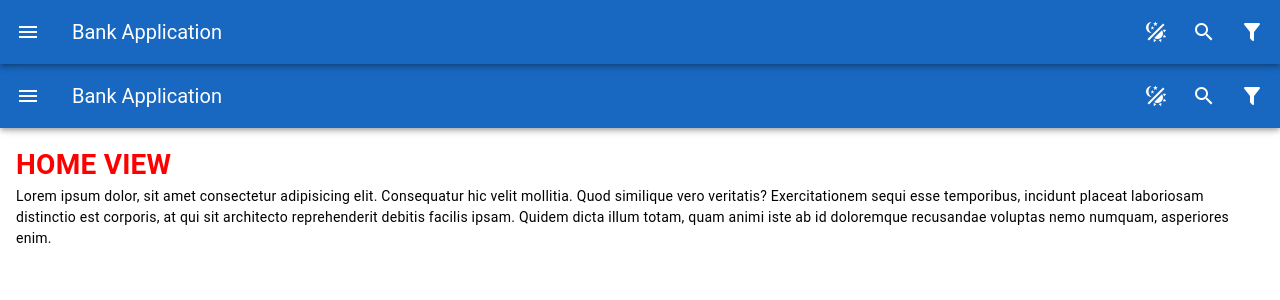
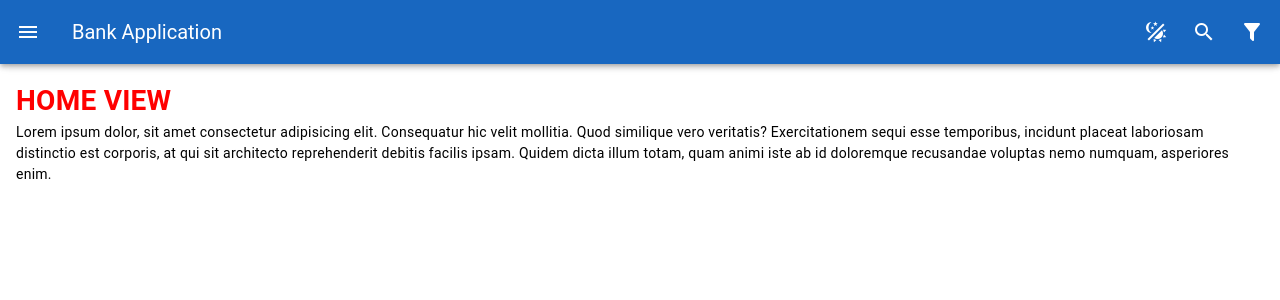
Before and after one commit to HabArt1978/vue-bank, a Vue app: page / in a window 1280 px wide. Shown: the top 300 px of the page. Built offline with nearby package versions, Linux system fonts and the light colour scheme.

Commit message:
Разбивка layout'а на компоненты

```diff
--- a/package.json
+++ b/package.json
@@ -22,8 +22,9 @@
     "@mdi/font": "^7.4.47",
     "@rushstack/eslint-patch": "^1.8.0",
     "@tsconfig/node20": "^20.1.4",
-    "@types/node": "^20.14.5",
+    "@types/node": "^20.14.6",
     "@vitejs/plugin-vue": "^5.0.5",
+    "vite-plugin-vue-devtools": "^7.3.1",
     "@vue/eslint-config-prettier": "^9.0.0",
     "@vue/eslint-config-typescript": "^13.0.0",
     "@vue/tsconfig": "^0.5.1",
--- a/src/App.vue
+++ b/src/App.vue
@@ -1,7 +1,10 @@
 <script setup lang="ts">
 import { RouterView } from 'vue-router'
+import MainLayout from '@/layouts/MainLayout/index.vue'
 </script>
 
 <template>
-  <RouterView />
+  <MainLayout>
+    <RouterView />
+  </MainLayout>
 </template>
--- a/src/components/Toolbar/SetupMenu/TheSetupMenu.vue
+++ /dev/null
@@ -1,28 +0,0 @@
-<script setup lang="ts">
-import { menuItems } from '@/assets/library/library'
-import { useDisplay } from 'vuetify'
-
-const { mdAndUp } = useDisplay()
-</script>
-
-<template>
-  <template v-if="mdAndUp">
-    <v-btn icon="mdi-theme-light-dark" variant="text"></v-btn>
-
-    <v-btn icon="mdi-magnify" variant="text"></v-btn>
-
-    <v-btn icon="mdi-filter" variant="text"></v-btn>
-  </template>
-
-  <v-menu v-else>
-    <template v-slot:activator="{ props }">
-      <v-btn icon="mdi-dots-vertical" v-bind="props"></v-btn>
-    </template>
-
-    <v-list class="mt-1">
-      <v-list-item v-for="(item, idx) in menuItems" :key="idx">
-        <v-btn variant="text" :prepend-icon="item.icon" min-width="100%">{{ item.title }}</v-btn>
-      </v-list-item>
-    </v-list>
-  </v-menu>
-</template>
--- a/src/components/Toolbar/TheToolbar.vue
+++ /dev/null
@@ -1,21 +0,0 @@
-<script setup lang="ts">
-import { ref } from 'vue'
-import TheDrawer from './Drawer/TheDrawer.vue'
-import TheSetupMenu from './SetupMenu/TheSetupMenu.vue'
-
-const drawer = ref(false)
-</script>
-
-<template>
-  <v-app-bar color="primary" prominent>
-    <v-app-bar-nav-icon variant="text" @click.stop="drawer = !drawer"></v-app-bar-nav-icon>
-
-    <v-toolbar-title>Bank Application</v-toolbar-title>
-
-    <v-spacer></v-spacer>
-
-    <TheDrawer :drawer="drawer" />
-
-    <TheSetupMenu />
-  </v-app-bar>
-</template>
--- /dev/null
+++ b/src/layouts/MainLayout/MainLayoutAppBar.vue
@@ -0,0 +1,39 @@
+<script setup lang="ts">
+import { menuItems } from '@/assets/library/library'
+import { useDisplay } from 'vuetify'
+
+const { mdAndUp, mobile } = useDisplay()
+
+const emit = defineEmits<{
+  (e: 'toggle-drawer'): void
+}>()
+</script>
+
+<template>
+  <v-app-bar color="primary" prominent :location="mobile ? 'bottom' : 'top'">
+    <v-app-bar-nav-icon variant="text" @click.stop="emit('toggle-drawer')" />
+    <v-toolbar-title>Bank Application</v-toolbar-title>
+
+    <v-spacer />
+
+    <template v-if="mdAndUp">
+      <v-btn icon="mdi-theme-light-dark" variant="text"></v-btn>
+
+      <v-btn icon="mdi-magnify" variant="text"></v-btn>
+
+      <v-btn icon="mdi-filter" variant="text"></v-btn>
+    </template>
+
+    <v-menu v-else>
+      <template v-slot:activator="{ props }">
+        <v-btn icon="mdi-dots-vertical" v-bind="props"></v-btn>
+      </template>
+
+      <v-list class="mt-1">
+        <v-list-item v-for="(item, idx) in menuItems" :key="idx">
+          <v-btn variant="text" :prepend-icon="item.icon" min-width="100%">{{ item.title }}</v-btn>
+        </v-list-item>
+      </v-list>
+    </v-menu>
+  </v-app-bar>
+</template>
--- a/src/components/Toolbar/Drawer/TheDrawer.vue
+++ b/src/layouts/MainLayout/MainLayoutDrawer.vue
@@ -1,21 +1,21 @@
 <script setup lang="ts">
 import { drawerItems } from '@/assets/library/library'
-import { useDisplay } from 'vuetify'
+import { defineModel } from "vue";
+import { useDisplay } from "vuetify";
+
+const isDrawerOpen = defineModel<boolean>('isOpen', { required: true })
 
 const { mobile } = useDisplay()
-
-const props = defineProps<{ drawer: boolean }>()
-const drawer = props.drawer
 </script>
 
 <template>
-  <v-navigation-drawer v-model="drawer" :location="mobile ? 'left' : undefined" temporary>
+  <v-navigation-drawer v-model="isDrawerOpen" :location="mobile ? 'bottom' : 'left'" temporary>
     <v-list-item
       lines="two"
       prepend-avatar="https://randomuser.me/api/portraits/women/81.jpg"
       subtitle="Logged in"
       title="Jane Smith"
-    ></v-list-item>
+    />
 
     <v-divider></v-divider>
 
@@ -25,7 +25,7 @@ const drawer = props.drawer
 
     <template v-slot:append>
       <div class="pa-2">
-        <v-btn block v-btn prepend-icon="mdi-logout" color="red-darken-4"> Logout </v-btn>
+        <v-btn block prepend-icon="mdi-logout" color="red-darken-4"> Logout </v-btn>
       </div>
     </template>
   </v-navigation-drawer>
--- /dev/null
+++ b/src/layouts/MainLayout/index.vue
@@ -0,0 +1,24 @@
+<script setup lang="ts">
+import {ref} from "vue";
+
+import Drawer from "./MainLayoutDrawer.vue";
+import AppBar from "./MainLayoutAppBar.vue";
+
+const isDrawerOpen = ref(false)
+</script>
+
+<template>
+  <v-layout>
+    <AppBar @toggle-drawer="isDrawerOpen = !isDrawerOpen" />
+
+    <Drawer v-model:is-open="isDrawerOpen" />
+
+    <v-main style="height: 100vh">
+      <slot />
+    </v-main>
+  </v-layout>
+</template>
+
+<style scoped>
+
+</style>
--- a/src/views/HomeView.vue
+++ b/src/views/HomeView.vue
@@ -1,73 +1,7 @@
 <script setup lang="ts">
-import { drawerItems, menuItems } from '@/assets/library/library'
-import TheToolbar from '@/components/Toolbar/TheToolbar.vue'
-import { ref } from 'vue'
-import { useDisplay } from 'vuetify'
-
-const { mobile, mdAndUp } = useDisplay()
-
-const drawer = ref(false)
 </script>
 
 <template>
-  <v-layout>
-    <TheToolbar />
-    <v-app-bar color="primary" prominent>
-      <v-app-bar-nav-icon variant="text" @click.stop="drawer = !drawer"></v-app-bar-nav-icon>
-
-      <v-toolbar-title>Bank Application</v-toolbar-title>
-
-      <v-spacer></v-spacer>
-
-      <template v-if="mdAndUp">
-        <v-btn icon="mdi-theme-light-dark" variant="text"></v-btn>
-
-        <v-btn icon="mdi-magnify" variant="text"></v-btn>
-
-        <v-btn icon="mdi-filter" variant="text"></v-btn>
-      </template>
-
-      <v-menu v-else>
-        <template v-slot:activator="{ props }">
-          <v-btn icon="mdi-dots-vertical" v-bind="props"></v-btn>
-        </template>
-
-        <v-list class="mt-1">
-          <v-list-item v-for="(item, idx) in menuItems" :key="idx">
-            <v-btn variant="text" :prepend-icon="item.icon" min-width="100%">{{
-              item.title
-            }}</v-btn>
-          </v-list-item>
-        </v-list>
-      </v-menu>
-    </v-app-bar>
-
-    <v-navigation-drawer v-model="drawer" :location="mobile ? 'left' : undefined" temporary>
-      <v-list-item
-        lines="two"
-        prepend-avatar="https://randomuser.me/api/portraits/women/81.jpg"
-        subtitle="Logged in"
-        title="Jane Smith"
-      ></v-list-item>
-
-      <v-divider></v-divider>
-
-      <v-list v-for="(item, idx) in drawerItems" :key="idx">
-        <v-list-item
-          :prepend-icon="item.icon"
-          :title="item.title"
-          :value="item.value"
-        ></v-list-item>
-      </v-list>
-
-      <template v-slot:append>
-        <div class="pa-2">
-          <v-btn block v-btn prepend-icon="mdi-logout" color="red-darken-4"> Logout </v-btn>
-        </div>
-      </template>
-    </v-navigation-drawer>
-
-    <v-main style="height: 100vh">
   <v-card-text>
     <h1 style="color: red">HOME VIEW</h1>
 
@@ -79,6 +13,4 @@ const drawer = ref(false)
       numquam, asperiores enim.
     </p>
   </v-card-text>
-    </v-main>
-  </v-layout>
 </template>
--- a/vite.config.ts
+++ b/vite.config.ts
@@ -2,11 +2,13 @@ import { fileURLToPath, URL } from 'node:url'
 
 import { defineConfig } from 'vite'
 import vue from '@vitejs/plugin-vue'
+import vueDevTools from 'vite-plugin-vue-devtools'
 
 // https://vitejs.dev/config/
 export default defineConfig({
   plugins: [
     vue(),
+    vueDevTools(),
   ],
   resolve: {
     alias: {
```
Also changed, not shown: 1 other file (tests, documents, lock files or other folders). Lines whose indentation alone changed are shown as unchanged.
